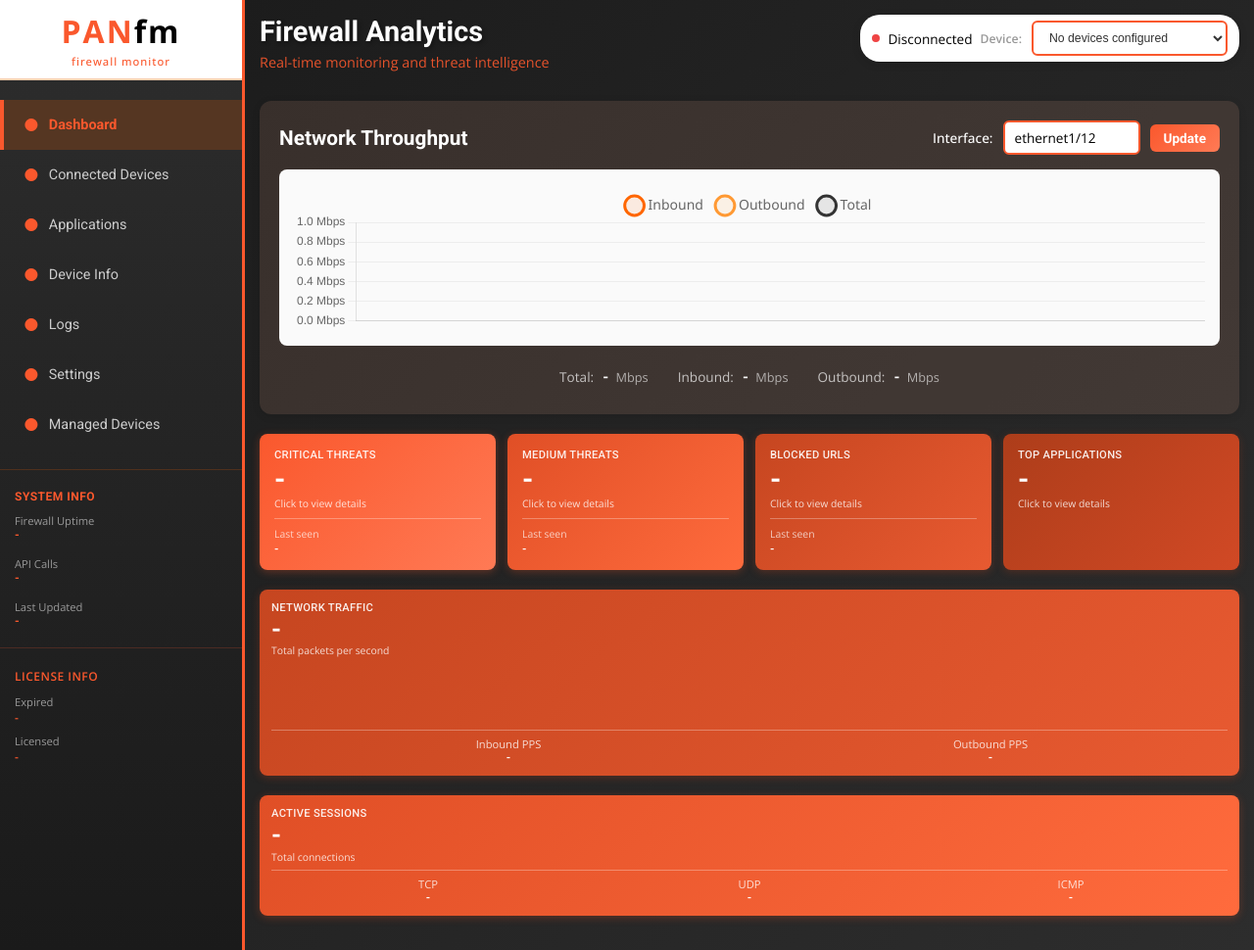
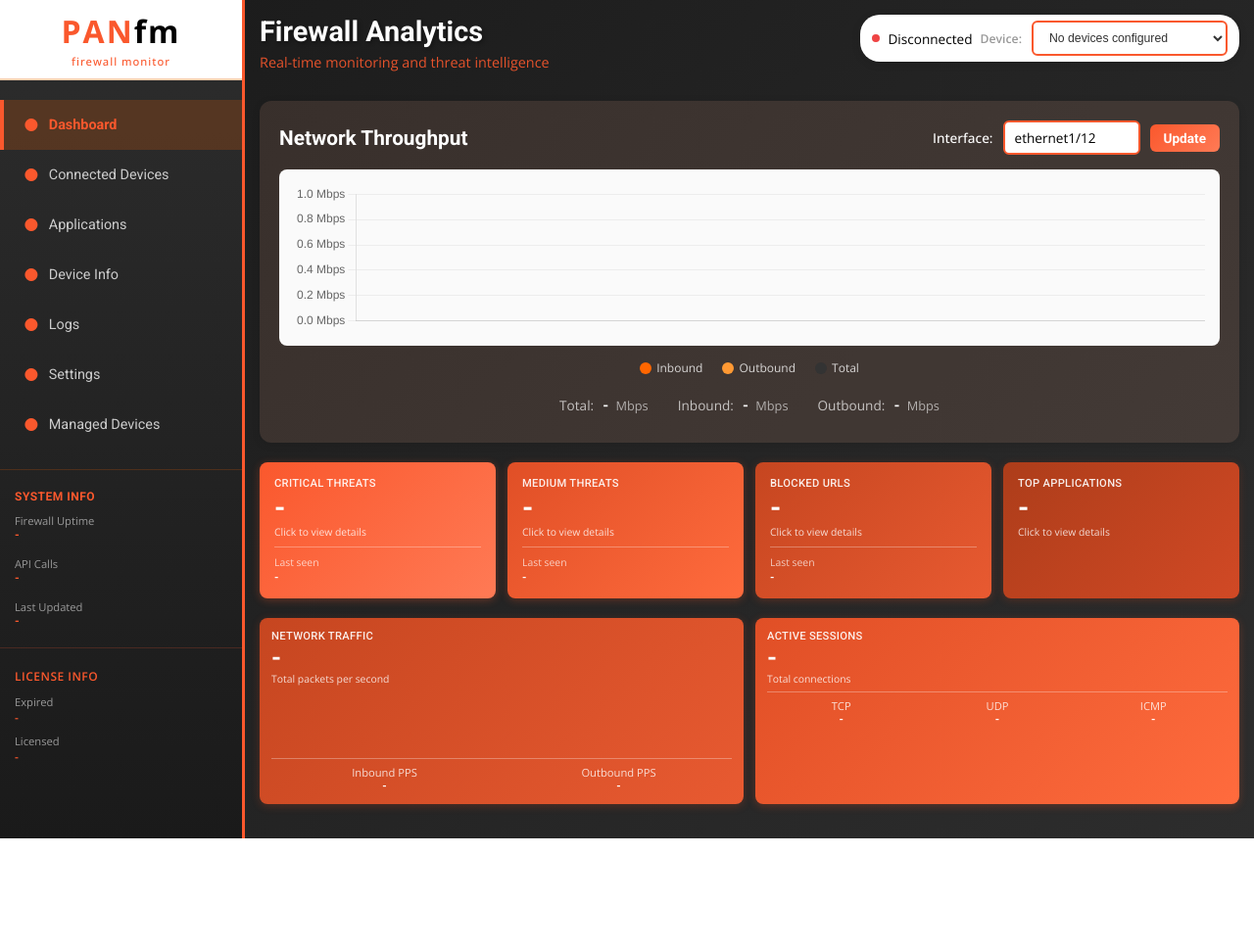
Before and after one commit to csmblade/PANfm, a Flask app: page / in a window 1280 px wide. Shown: the whole page at 98% size. After the commit the page ends 856 px from the top, so only its background shows below. Run offline with Flask 3, Linux system fonts and the light colour scheme; data that the repository does not hold is empty.

Commit message:
Place Network Traffic and Active Sessions tiles side by side, move graph legend
- Created grid container for Network Traffic and Active Sessions tiles (1fr 1fr)
- Tiles now appear on the same line with 12px gap
- Added custom legend above traffic stats with small circles
  - Inbound (orange), Outbound (light orange), Total (dark gray)
  - Smaller font size (0.75em) and reduced spacing
- Hid default Chart.js legend (display: false)
- Custom legend positioned between graph and traffic stats

🤖 Generated with [Claude Code](https://claude.com/claude-code)

Co-Authored-By: Claude <noreply@anthropic.com>

```diff
--- a/static/app.js
+++ b/static/app.js
@@ -101,16 +101,7 @@ const chart = new Chart(ctx, {
         },
         plugins: {
             legend: {
-                display: true,
-                position: 'top',
-                labels: {
-                    font: {
-                        size: 14,
-                        family: "'Segoe UI', Tahoma, Geneva, Verdana, sans-serif"
-                    },
-                    padding: 15,
-                    usePointStyle: true
-                }
+                display: false
             },
             tooltip: {
                 backgroundColor: 'rgba(0, 0, 0, 0.8)',
--- a/templates/index.html
+++ b/templates/index.html
@@ -599,8 +599,23 @@
             <div style="background: #fafafa; border-radius: 8px; padding: 15px;">
                 <canvas id="throughputChart"></canvas>
             </div>
+            <!-- Custom Legend -->
+            <div style="display: flex; justify-content: center; gap: 20px; margin-top: 10px; padding: 4px; font-family: var(--font-secondary);">
+                <div style="display: flex; align-items: center; gap: 5px;">
+                    <div style="width: 12px; height: 12px; border-radius: 50%; background: #ff6600;"></div>
+                    <span style="color: rgba(255, 255, 255, 0.8); font-size: 0.75em;">Inbound</span>
+                </div>
+                <div style="display: flex; align-items: center; gap: 5px;">
+                    <div style="width: 12px; height: 12px; border-radius: 50%; background: #ff9933;"></div>
+                    <span style="color: rgba(255, 255, 255, 0.8); font-size: 0.75em;">Outbound</span>
+                </div>
+                <div style="display: flex; align-items: center; gap: 5px;">
+                    <div style="width: 12px; height: 12px; border-radius: 50%; background: #333333;"></div>
+                    <span style="color: rgba(255, 255, 255, 0.8); font-size: 0.75em;">Total</span>
+                </div>
+            </div>
             <!-- Network Traffic Stats -->
-            <div style="display: flex; justify-content: center; gap: 30px; margin-top: 12px; padding: 8px; font-family: var(--font-secondary);">
+            <div style="display: flex; justify-content: center; gap: 30px; margin-top: 6px; padding: 8px; font-family: var(--font-secondary);">
                 <div style="text-align: center;">
                     <span style="color: rgba(255, 255, 255, 0.7); font-size: 0.85em;">Total:</span>
                     <span id="totalValue" style="color: #ffffff; font-weight: 700; font-size: 0.95em; margin-left: 5px; font-family: var(--font-primary);">-</span>
@@ -662,8 +677,10 @@
             </div>
         </div>
 
+        <!-- Network Traffic and Active Sessions Container -->
+        <div style="display: grid; grid-template-columns: 1fr 1fr; gap: 12px; margin-bottom: 20px;">
             <!-- Traffic Tile -->
-        <div style="background: linear-gradient(135deg, #C64620 0%, #E85A31 100%); border-radius: 8px; padding: 12px; box-shadow: 0 2px 8px rgba(198, 70, 32, 0.3); color: white; margin-bottom: 20px;">
+            <div style="background: linear-gradient(135deg, #C64620 0%, #E85A31 100%); border-radius: 8px; padding: 12px; box-shadow: 0 2px 8px rgba(198, 70, 32, 0.3); color: white;">
                 <div style="font-size: 0.7em; opacity: 0.9; margin-bottom: 3px; font-weight: 500; letter-spacing: 0.3px; font-family: var(--font-primary);">NETWORK TRAFFIC</div>
                 <div id="totalPps" style="font-size: 1.6em; font-weight: 700; line-height: 1; font-family: var(--font-primary);">-</div>
                 <div style="font-size: 0.65em; opacity: 0.8; margin-top: 2px; font-family: var(--font-secondary);">Total packets per second</div>
@@ -687,7 +704,7 @@
             </div>
 
             <!-- Active Sessions Tile -->
-        <div style="background: linear-gradient(135deg, #E04F26 0%, #FF6B3D 100%); border-radius: 8px; padding: 12px; box-shadow: 0 2px 8px rgba(224, 79, 38, 0.3); color: white; margin-bottom: 20px;">
+            <div style="background: linear-gradient(135deg, #E04F26 0%, #FF6B3D 100%); border-radius: 8px; padding: 12px; box-shadow: 0 2px 8px rgba(224, 79, 38, 0.3); color: white;">
                 <div style="font-size: 0.7em; opacity: 0.9; margin-bottom: 3px; font-weight: 500; letter-spacing: 0.3px; font-family: var(--font-primary);">ACTIVE SESSIONS</div>
                 <div id="sessionValue" style="font-size: 1.6em; font-weight: 700; line-height: 1; font-family: var(--font-primary);">-</div>
                 <div style="font-size: 0.65em; opacity: 0.8; margin-top: 2px; font-family: var(--font-secondary);">Total connections</div>
@@ -703,6 +720,7 @@
                     <div style="text-align: center;">
                         <div style="opacity: 0.8; font-family: var(--font-secondary);">ICMP</div>
                         <div id="icmpValue" style="font-weight: 600; font-family: var(--font-primary);">-</div>
+                    </div>
                 </div>
             </div>
         </div>
```
Lines whose indentation alone changed are shown as unchanged.
